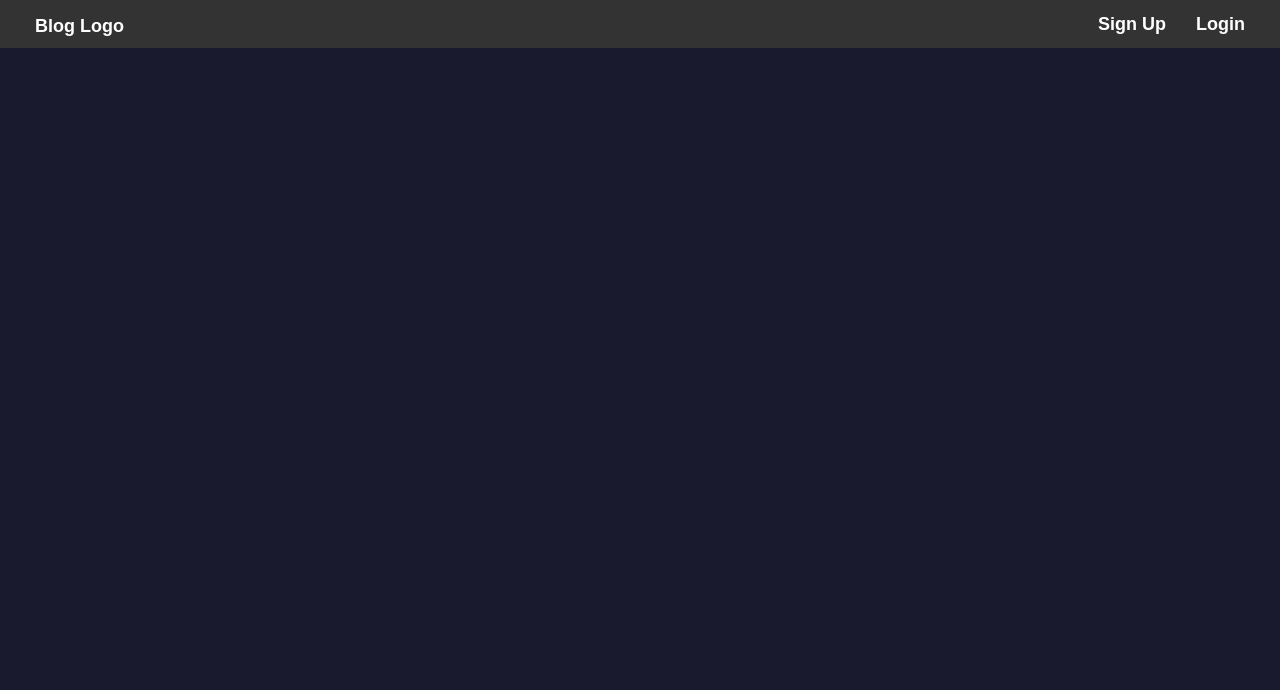
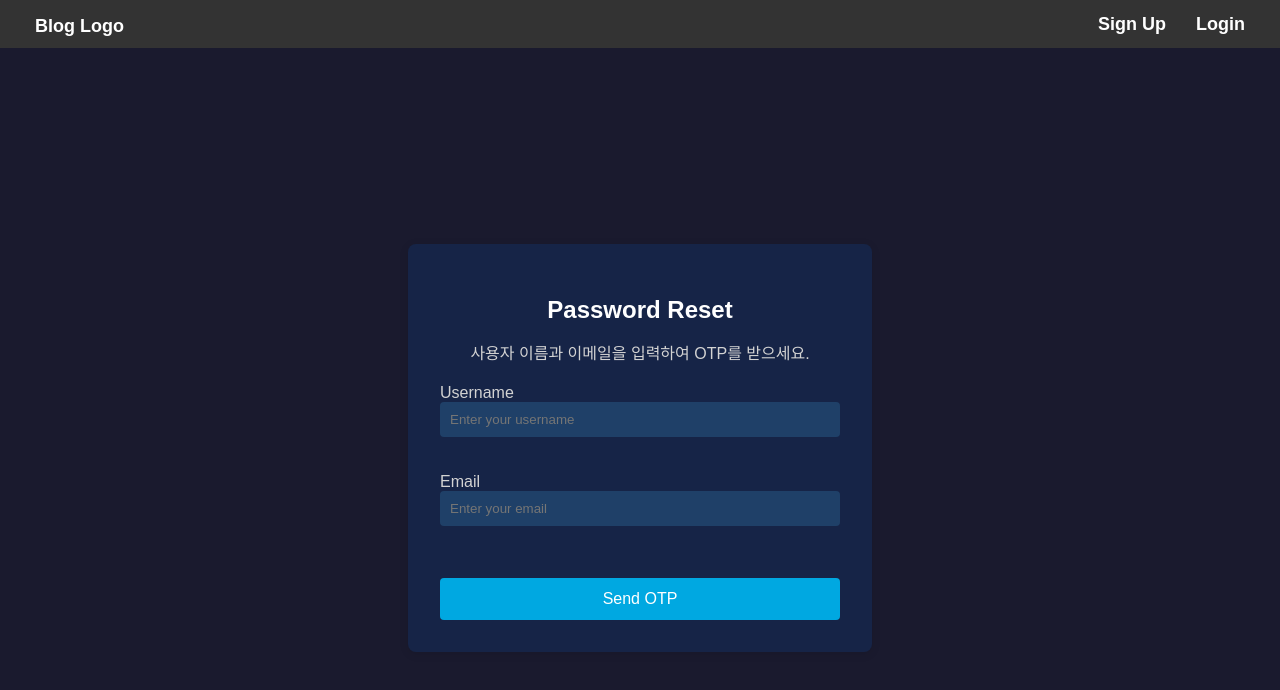
Before and after one commit to iian12/whoever-frontend, a React (Create React App) app: page /reset-password in a window 1280 px wide. Shown: the top 690 px of the page. Built offline with nearby package versions, Linux system fonts and the light colour scheme; no server answers.

Commit message:
feat: 프록시 설정 수정

```diff
--- a/src/App.js
+++ b/src/App.js
@@ -5,7 +5,8 @@ import MainPage from './components/MainPage';
 import LoginPage from './components/LoginPage';
 import ProfilePage from './components/ProfilePage';
 import CreatePostPage from './components/CreatePostPage';
-import SignUpPage from './components/SignUpPage'; // SignupPage 임포트
+import SignUpPage from './components/SignUpPage';
+import PasswordResetPage from './components/PasswordResetPage';
 import { getToken } from './utils/auth';
 
 const App = () => {
@@ -38,8 +39,12 @@ const App = () => {
                 />
                 <Route
                     path="/signup"
-                    element={isLoggedIn ? <Navigate to="/" /> : <SignUpPage />} // SignupPage 경로 추가
+                    element={isLoggedIn ? <Navigate to="/" /> : <SignUpPage />}
                 />
+                <Route
+                    path="/reset-password"
+                    element={isLoggedIn ? <Navigate to="/" /> : <PasswordResetPage />}
+                    />
                 <Route
                     path="/profile"
                     element={isLoggedIn ? <ProfilePage /> : <Navigate to="/login" />}
--- a/src/components/LoginPage.js
+++ b/src/components/LoginPage.js
@@ -1,8 +1,8 @@
-// src/Login.js
 import React, { useState } from 'react';
+import { Link } from 'react-router-dom';
 import axios from 'axios';
 import './LoginPage.css';
-import { API_BASE_URL } from './apiConfig';// 스타일을 위한 CSS 파일
+import { API_BASE_URL } from './apiConfig';
 
 const apiClient = axios.create({
     baseURL: API_BASE_URL,
@@ -57,8 +57,8 @@ const Login = ({ onLogin }) => {
                 </label>
                 <button type="submit">Sign In</button>
                 <div className="login-links">
-                    <a href="#">Forgot your password?</a>
-                    <a href="#">Register</a>
+                    <Link to="/reset-password">Forgot your password?</Link>
+                    <Link to="/signup">Register</Link>
                 </div>
             </form>
         </div>
--- a/src/components/NavBar.js
+++ b/src/components/NavBar.js
@@ -16,6 +16,7 @@ const NavBar = ({ isLoggedIn, onLogout }) => {
                     </>
                 ) : (
                     <>
+                        <Link to="/new-post">새 글 작성</Link>
                         <Link to="/profile">Profile</Link>
                         <button onClick={onLogout}>Logout</button>
                     </>
--- /dev/null
+++ b/src/components/PasswordResetPage.css
@@ -0,0 +1,80 @@
+body {
+    background-color: #1a1a2e;
+    color: #fff;
+    font-family: Arial, sans-serif;
+}
+
+.reset-container {
+    display: flex;
+    justify-content: center;
+    align-items: center;
+    height: 100vh;
+}
+
+.reset-form {
+    background-color: #162447;
+    padding: 2rem;
+    border-radius: 8px;
+    box-shadow: 0 2px 10px rgba(0, 0, 0, 0.1);
+    max-width: 400px;
+    width: 100%;
+    text-align: center;
+}
+
+.reset-form h2 {
+    margin-bottom: 10px;
+    color: #fff;
+}
+
+.reset-form p {
+    margin-bottom: 20px;
+    color: #d3d3d3;
+}
+
+.reset-form label {
+    display: block;
+    margin-bottom: 1rem;
+    text-align: left;
+    color: #d3d3d3;
+}
+
+.reset-form input {
+    width: 100%;
+    padding: 10px;
+    margin-bottom: 20px;
+    border: none;
+    border-radius: 4px;
+    background-color: #1f4068;
+    color: #fff;
+    box-sizing: border-box;
+}
+
+.reset-form button {
+    width: 100%;
+    padding: 0.75rem;
+    margin-top: 1rem;
+    background-color: #00a8e1;
+    border: none;
+    border-radius: 4px;
+    color: white;
+    font-size: 1rem;
+    cursor: pointer;
+}
+
+.reset-form button:hover {
+    background-color: #007bb5;
+}
+
+.login-link {
+    text-align: center;
+    margin-top: 15px;
+}
+
+.login-link a {
+    color: #00a8e1;
+    text-decoration: none;
+}
+
+.login-link a:hover {
+    text-decoration: underline;
+}
--- /dev/null
+++ b/src/components/PasswordResetPage.js
@@ -0,0 +1,162 @@
+import React, { useState } from 'react';
+import axios from 'axios';
+import { Link } from 'react-router-dom';
+import { API_BASE_URL } from './apiConfig';
+import './PasswordResetPage.css';
+
+const apiClient = axios.create({
+    baseURL: API_BASE_URL,
+});
+
+const PasswordReset = () => {
+    const [step, setStep] = useState(1); // 현재 단계를 추적
+    const [formData, setFormData] = useState({
+        username: '',
+        email: '',
+        otp: '',
+        newPassword: '',
+    });
+    const [error, setError] = useState('');
+    const [successMessage, setSuccessMessage] = useState('');
+
+    const handleChange = (e) => {
+        setFormData({
+            ...formData,
+            [e.target.name]: e.target.value,
+        });
+    };
+
+    const handleSendOtp = (e) => {
+        e.preventDefault();
+
+        apiClient
+            .post('/member/send-otp', { username: formData.username, email: formData.email })
+            .then(() => {
+                setSuccessMessage('OTP가 이메일로 전송되었습니다.');
+                setError('');
+                setStep(2); // 다음 단계로 이동
+            })
+            .catch((error) => {
+                console.error('OTP 전송 오류:', error.response || error.message || error);
+                setError('OTP 전송에 실패했습니다. 다시 시도해주세요.');
+            });
+    };
+
+    const handleVerifyOtp = (e) => {
+        e.preventDefault();
+
+        apiClient
+            .post('/member/verify-otp', { email: formData.email, otp: formData.otp }) // 이메일과 OTP만 전송
+            .then(() => {
+                setSuccessMessage('OTP가 확인되었습니다. 이제 비밀번호를 재설정할 수 있습니다.');
+                setError('');
+                setStep(3); // 비밀번호 재설정 단계로 이동
+            })
+            .catch((error) => {
+                console.error('OTP 확인 오류:', error);
+                setError('OTP가 유효하지 않습니다. 다시 시도해주세요.');
+            });
+    };
+
+    const handleResetPassword = (e) => {
+        e.preventDefault();
+
+        apiClient
+            .post('/member/reset-password', { email: formData.email, newPassword: formData.newPassword }) // 이메일과 비밀번호 전송
+            .then(() => {
+                setSuccessMessage('비밀번호가 성공적으로 재설정되었습니다! 이제 로그인할 수 있습니다.');
+                setError('');
+                setStep(4); // 완료 메시지 단계로 이동
+            })
+            .catch((error) => {
+                console.error('비밀번호 재설정 오류:', error);
+                setError('비밀번호 재설정에 실패했습니다. 다시 시도해주세요.');
+            });
+    };
+
+    return (
+        <div className="reset-container">
+            <form onSubmit={step === 1 ? handleSendOtp : step === 2 ? handleVerifyOtp : handleResetPassword} className="reset-form">
+                <h2>Password Reset</h2>
+                <p>{step === 1 ? '사용자 이름과 이메일을 입력하여 OTP를 받으세요.' : step === 2 ? '이메일로 받은 OTP를 입력하세요.' : '새 비밀번호를 입력하세요.'}</p>
+
+                {error && <p className="error-message">{error}</p>}
+                {successMessage && <p className="success-message">{successMessage}</p>}
+
+                {step === 1 && (
+                    <>
+                        <label>
+                            Username
+                            <input
+                                type="text"
+                                name="username"
+                                placeholder="Enter your username"
+                                value={formData.username}
+                                onChange={handleChange}
+                                required
+                            />
+                        </label>
+
+                        <label>
+                            Email
+                            <input
+                                type="email"
+                                name="email"
+                                placeholder="Enter your email"
+                                value={formData.email}
+                                onChange={handleChange}
+                                required
+                            />
+                        </label>
+
+                        <button type="submit">Send OTP</button>
+                    </>
+                )}
+
+                {step === 2 && (
+                    <>
+                        <label>
+                            OTP
+                            <input
+                                type="text"
+                                name="otp"
+                                placeholder="Enter the OTP"
+                                value={formData.otp}
+                                onChange={handleChange}
+                                required
+                            />
+                        </label>
+
+                        <button type="submit">Verify OTP</button>
+                    </>
+                )}
+
+                {step === 3 && (
+                    <>
+                        <label>
+                            New Password
+                            <input
+                                type="password"
+                                name="newPassword"
+                                placeholder="Enter your new password"
+                                value={formData.newPassword}
+                                onChange={handleChange}
+                                required
+                            />
+                        </label>
+
+                        <button type="submit">Reset Password</button>
+                    </>
+                )}
+
+                {step === 4 && (
+                    <div className="login-link">
+                        <Link to="/login">Go to Login</Link>
+                    </div>
+                )}
+            </form>
+        </div>
+    );
+};
+
+export default PasswordReset;
--- a/src/setUpProxy.js
+++ b/src/setUpProxy.js
@@ -2,11 +2,10 @@ const { createProxyMiddleware } = require('http-proxy-middleware');
 
 module.exports = function(app){
     app.use(
-        "/api",
-        createProxyMiddleware( {
+        "/api/v1",
+        createProxyMiddleware({
             target: 'http://localhost:8080',
             changeOrigin: true
         })
     )
-
 };
```
Also changed, not shown: 1 other file (tests, documents, lock files or other folders).
